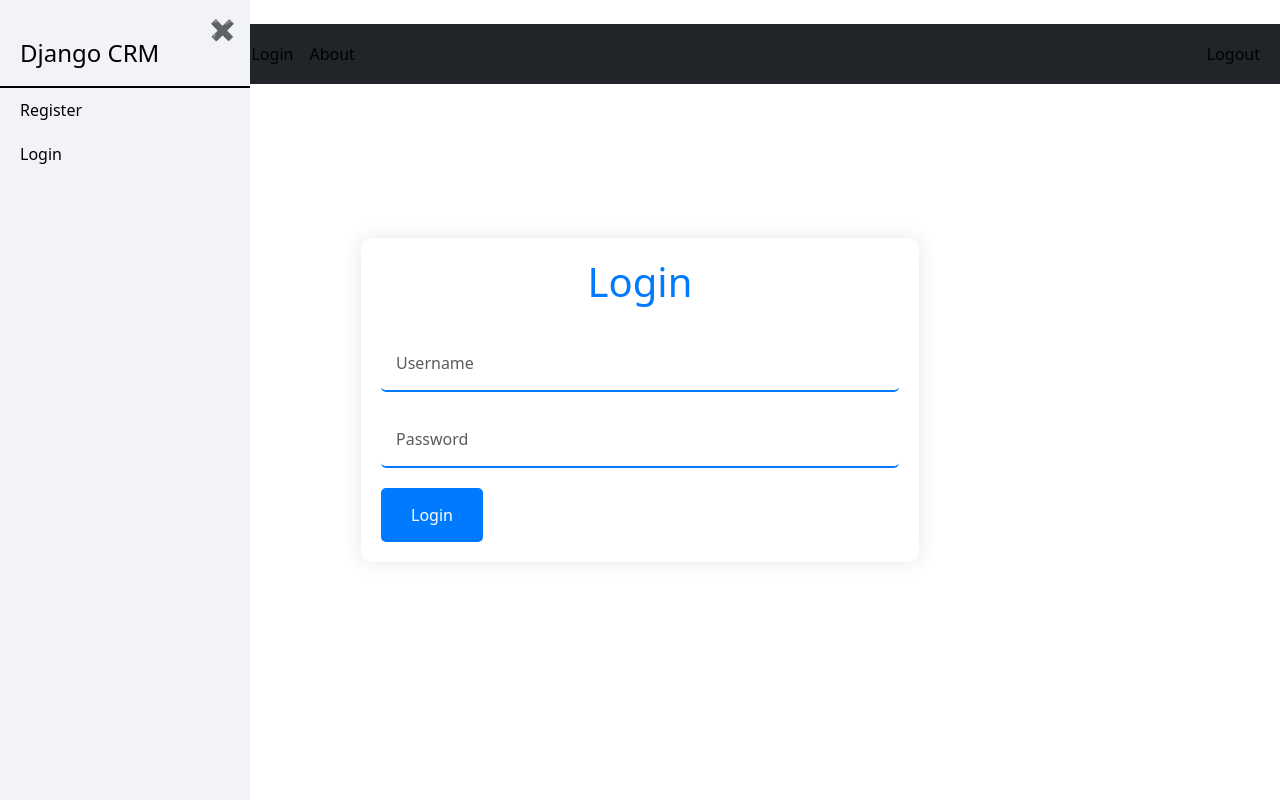
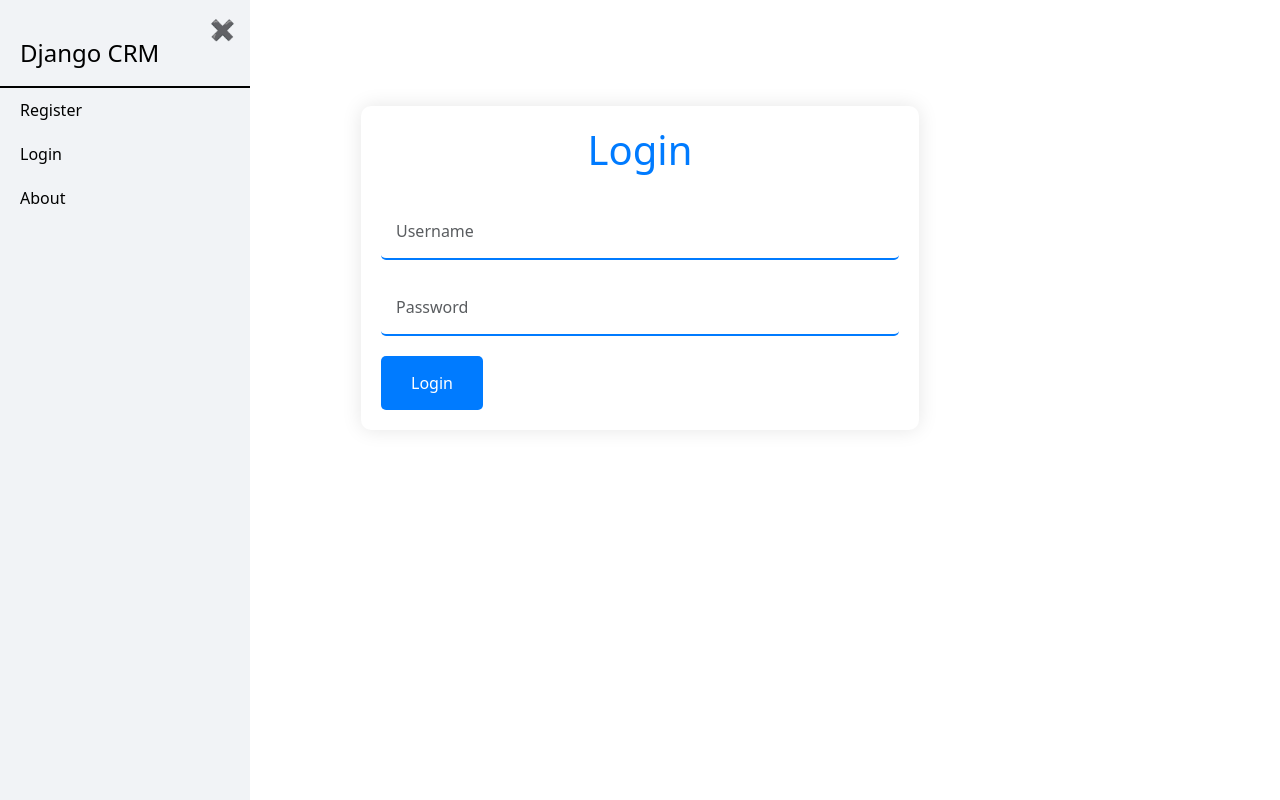
Before and after one commit to AdityaGupta0001/Codefest-Hackathon---CRM-App, a Django app: page / in a window 1280 px wide. Run offline with Django 4.2, Linux system fonts and the light colour scheme.

Commit message:
fix: merge conflict

```diff
--- a/website/templates/navbar.html
+++ b/website/templates/navbar.html
@@ -1,44 +1,3 @@
-<<<<<<< HEAD
-<nav class="navbar navbar-expand-lg navbar-dark bg-dark">
-  <div class="container-fluid">
-    <a class="navbar-brand" href="{% url 'home' %}">Bug Bash CRM</a>
-    <button class="navbar-toggler" type="button" data-bs-toggle="collapse" data-bs-target="#navbarSupportedContent" aria-controls="navbarSupportedContent" aria-expanded="false" aria-label="Toggle navigation">
-      <span class="navbar-toggler-icon"></span>
-    </button>
-    <div class="collapse navbar-collapse" id="navbarSupportedContent">
-      <ul class="navbar-nav me-auto mb-2 mb-lg-0">
-
-        {% if user.is_authenticated %}
-        <li class="nav-item">
-          <a class="nav-link" href="{% url 'add_record' %}">Add Record</a>
-        </li>
-        <li class="nav-item">
-          <a class="nav-link" href="{% url 'about' %}">About</a>
-        </li>
-
-        {% else %}
-        <li class="nav-item">
-          <a class="nav-link" href="{% url 'register' %}">Register</a>
-        </li>
-        <li class="nav-item">
-          <a class="nav-link" href="{% url 'home' %}">Login</a>
-        </li>
-        <li class = "nav-item">
-          <a class="nav-link" href="{% url 'about' %}">About</a>
-        </li>
-        {% endif %}
-
-      </ul>
-
-    </div>
-    <ul class="navbar-nav ml-auto">
-      <li class="nav-item">
-        <a class="nav-link" href="{% url 'logout' %}">Logout</a>
-      </li>
-    </ul>
-  </div>
-</nav>
-=======
 <!-- Vertical Sidebar -->
 <div class="vertical-sidebar" id="sidebar" style="height: 100vh; width: 250px; background-color: #F1F3F6; position: fixed; top: 0; left: 0; overflow-x: hidden; padding-top: 20px;">
   <a href="{% url 'home' %}" class="sidebar-brand" style="color: #000;">Django CRM</a>
@@ -54,6 +13,9 @@
     <li class="nav-item">
       <a class="nav-link" href="{% url 'logout' %}" style="color: #000;">Logout</a>
     </li>
+    <li class="nav-item">
+      <a class="nav-link" href="{% url 'about' %}">About</a>
+    </li>
     {% else %}
     <li class="nav-item">
       <a class="nav-link" href="{% url 'register' %}" style="color: #000;">Register</a>
@@ -61,6 +23,9 @@
     <li class="nav-item">
       <a class="nav-link" href="{% url 'home' %}" style="color: #000;">Login</a>
     </li>
+            <li class="nav-item">
+          <a class="nav-link" href="{% url 'about' %}">About</a>
+        </li>
     {% endif %}
   </ul>
 </div>
@@ -141,4 +106,3 @@
     }
   });
 </script>
->>>>>>> origin/main
```
